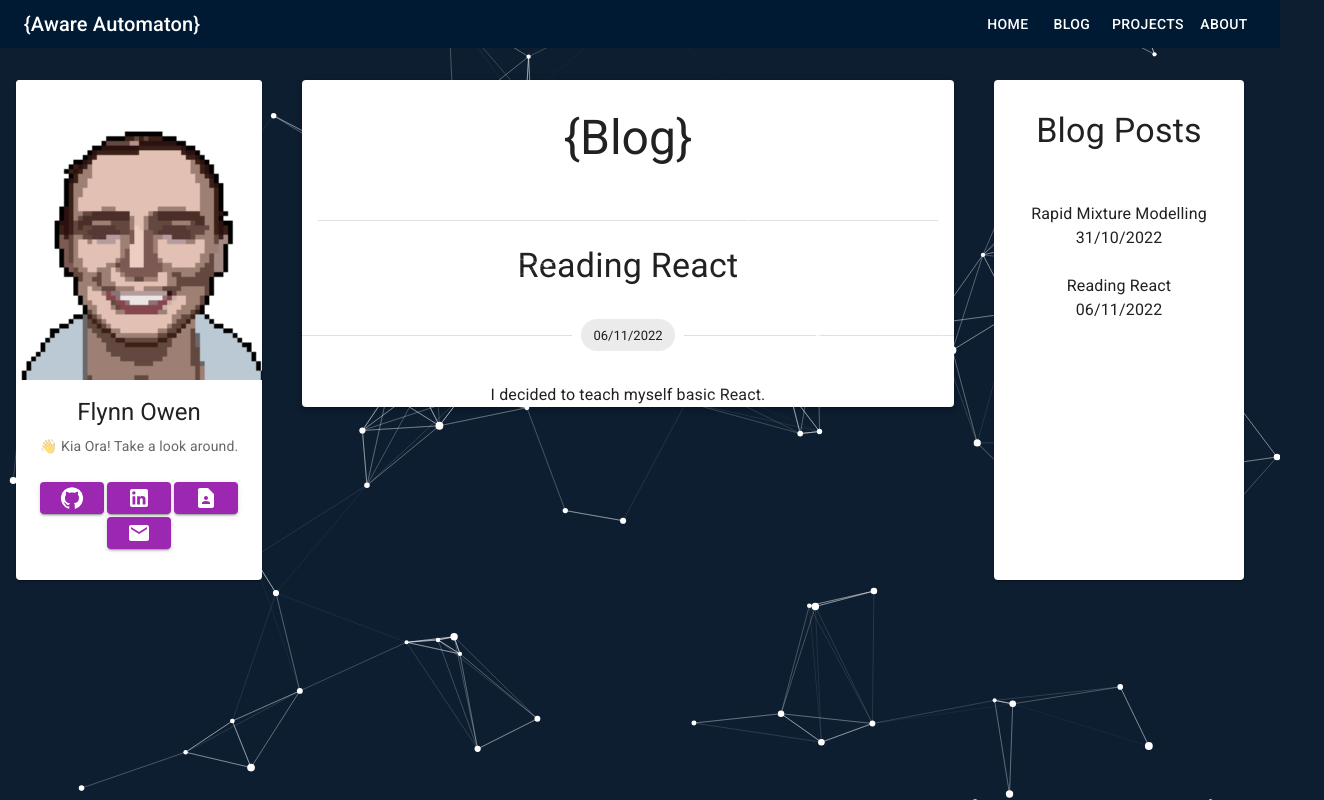
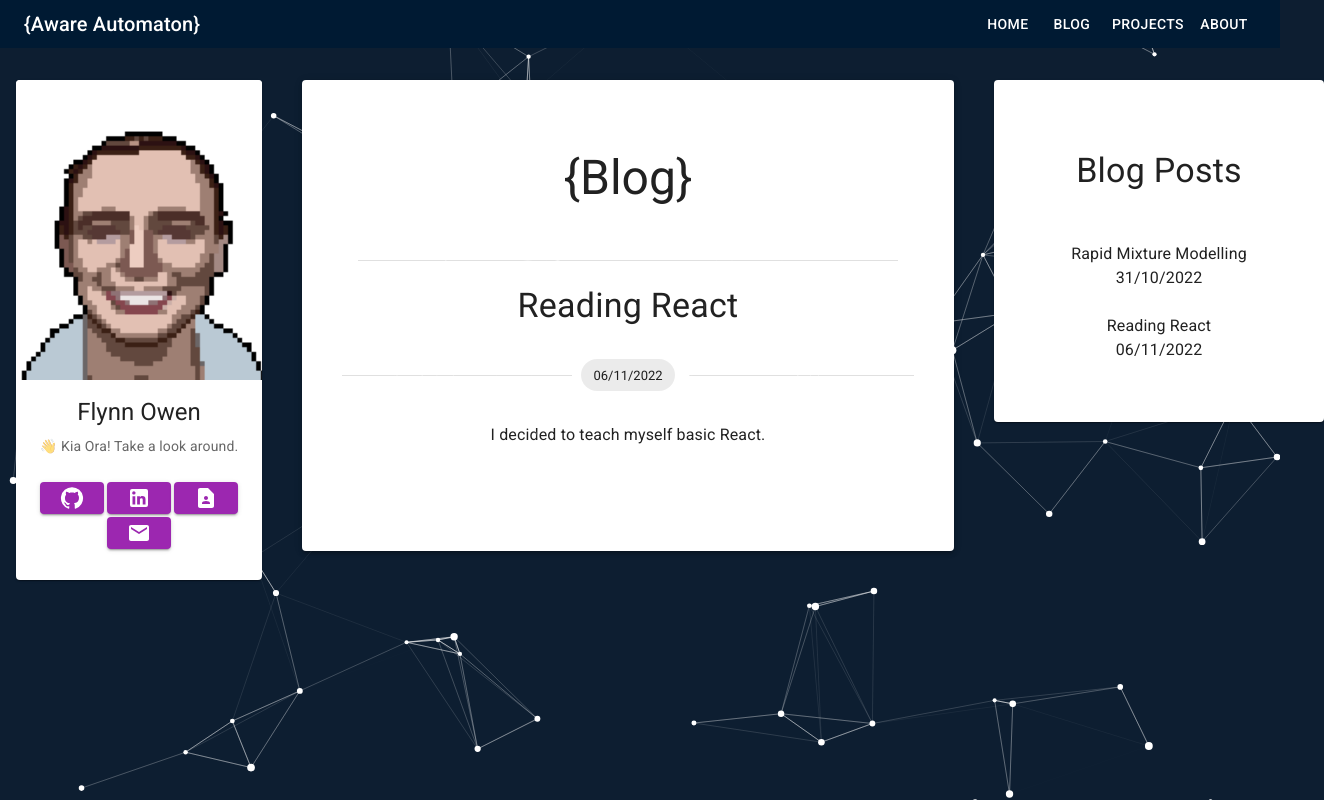
Before and after one commit to FlynnOwen/aware-automaton, a React (Create React App) app in the folder flynn-website/: page /blog/1 in a window 1280 px wide. Shown: the whole page, 1324 px wide, since content can reach past the window. Built offline with nearby package versions, Linux system fonts and the light colour scheme.

Commit message:
add padding to pages

```diff
--- a/flynn-website/src/pages/blog/blognav.js
+++ b/flynn-website/src/pages/blog/blognav.js
@@ -16,7 +16,7 @@ function BlogNav(props) {
 
   return (
     <Fade in={true} timeout={{enter: 1000}}>
-    <Paper sx={{m: 5, height:500, width: 250, textAlign:"center"}}>
+    <Paper sx={{m: 5, width: 250, padding: 5, textAlign:"center"}}>
         <Typography variant="h4" padding="30px"> Blog Posts </Typography>
     <List sx={style} component="nav" aria-label="mailbox folders">
 
--- a/flynn-website/src/pages/blog/body.js
+++ b/flynn-website/src/pages/blog/body.js
@@ -6,7 +6,7 @@ function CustomBlogBody() {
 
   return (
     <Fade in={true} timeout={{ enter: 1000 }}>
-      <Paper elevation={3} sx={{ mt: 5, mb: 5, textAlign: "center" }}>
+      <Paper elevation={3} sx={{ mt: 5, mb: 5, padding:5, textAlign: "center" }}>
         <Typography variant="h3" padding="30px">&#123;Blog&#125;</Typography>
         <Divider variant="middle" sx={{ mt: 3 }} />
         <BlogPost ></BlogPost>
--- a/flynn-website/src/pages/projects/body.js
+++ b/flynn-website/src/pages/projects/body.js
@@ -6,7 +6,7 @@ function CustomProjectsBody() {
 
   return (
     <Fade in={true} timeout={{enter: 1000}}>
-    <Paper elevation={3} sx={{ mt: 5, mb: 5, textAlign: "center"}}>
+    <Paper elevation={3} sx={{ mt: 5, mb: 5, padding:5, textAlign: "center"}}>
         <Typography variant="h3" padding="30px">&#123;Projects&#125;</Typography>
         <Divider variant="middle" sx={{ mt: 3 }} />
         <Grid
```
